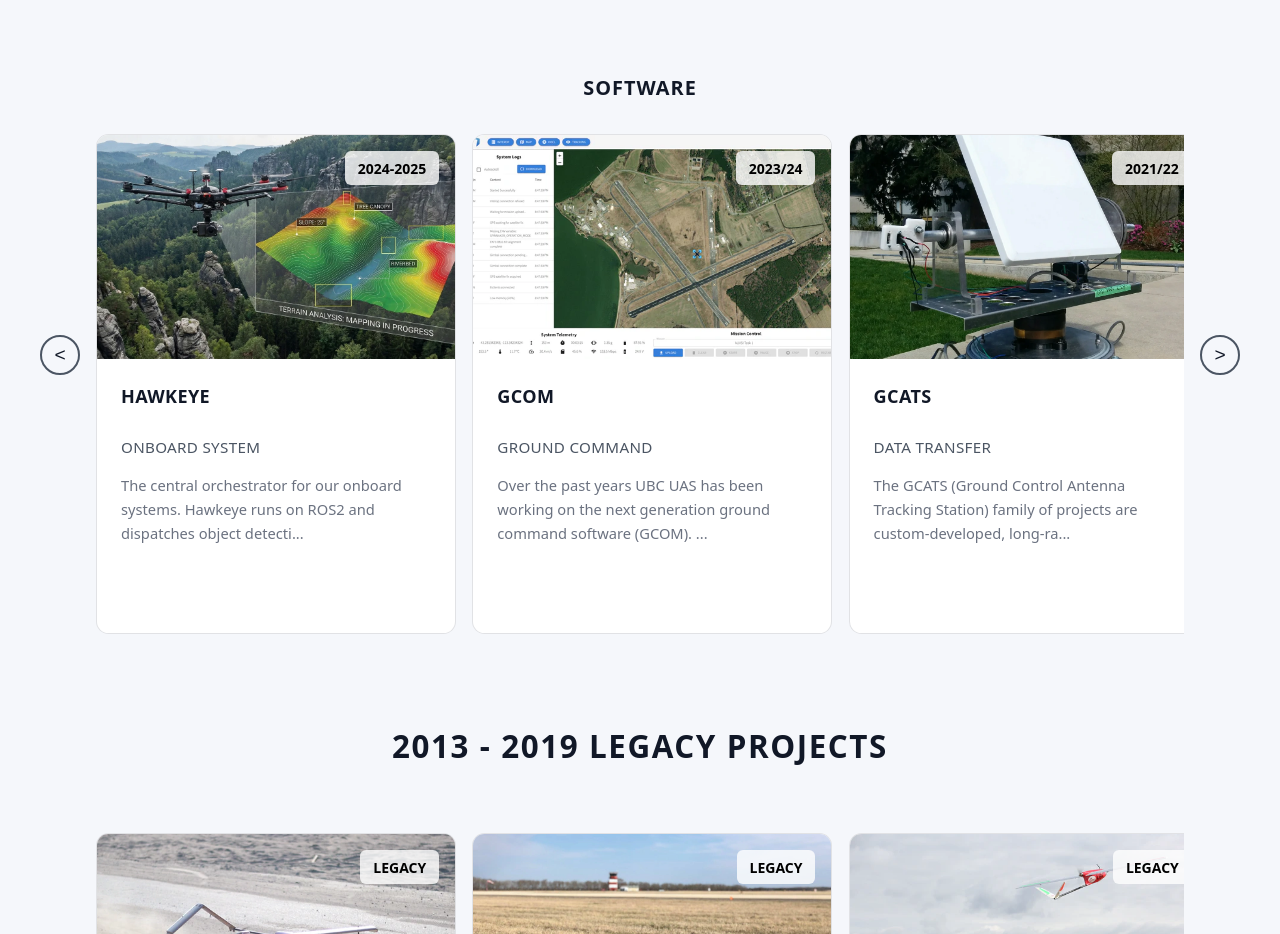
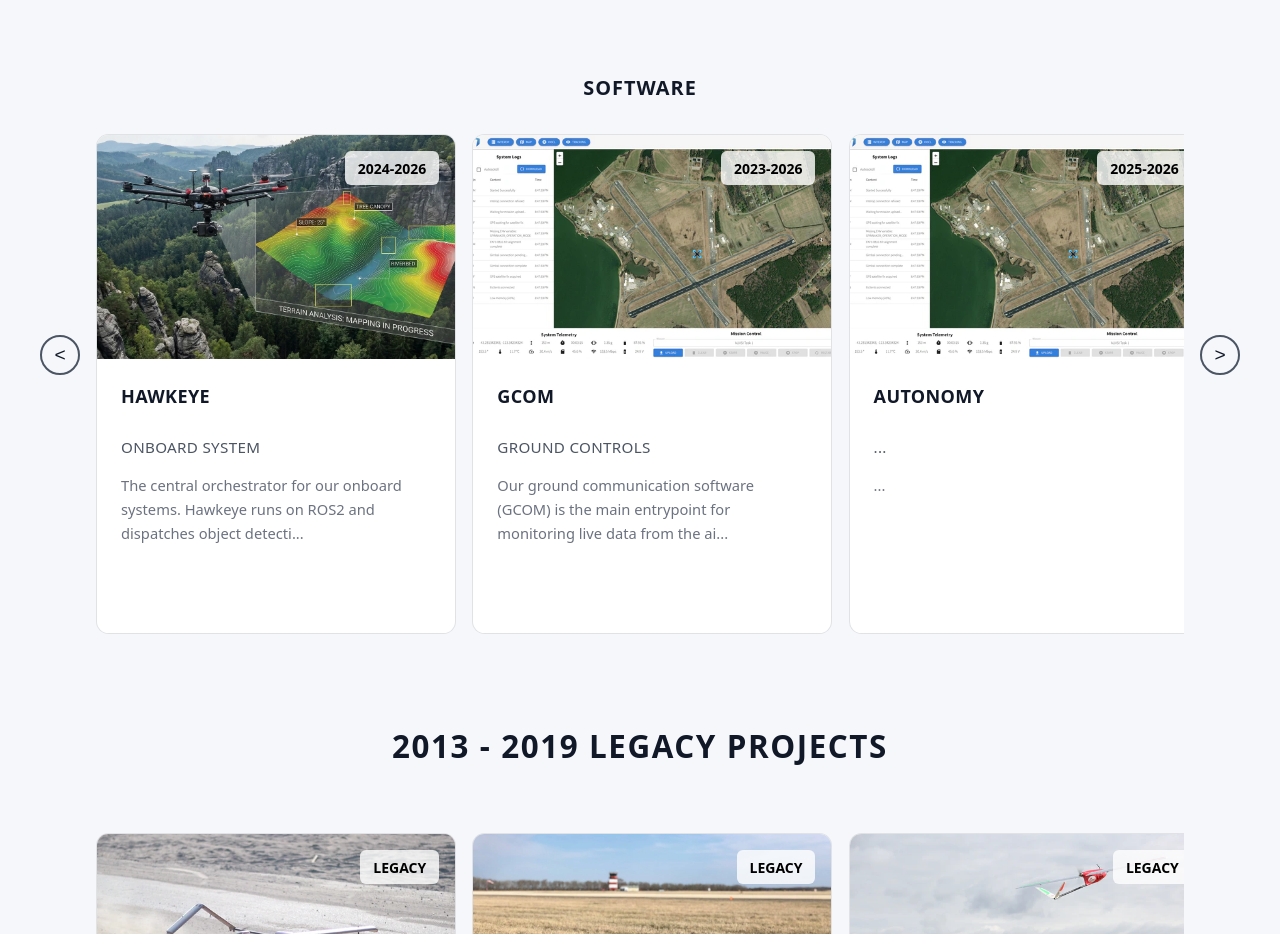
Before and after one commit to ubcuas/ubc_uas_site, a React (Vite) app: page /projects in a window 1280 px wide. Shown: the part 2180-3114 px from the top of the page. Built offline with nearby package versions, Linux system fonts and the light colour scheme.

Commit message:
(content) update software project descriptions

```diff
--- a/src/ProjectsPage.jsx
+++ b/src/ProjectsPage.jsx
@@ -106,7 +106,7 @@
     id: 12,
     title: "Hawkeye",
     subtitle: "Onboard System",
-    year: "2024-2025",
+    year: "2024-2026",
     img: CAMVIS,
     description:
       "The central orchestrator for our onboard systems. Hawkeye runs on ROS2 and dispatches object detection, image processing, live video streaming and telemetry to the ground station. It is designed to be modular and easily extensible, allowing for new payloads and sensors to be integrated with minimal effort.",
@@ -114,17 +114,25 @@
   {
     id: 11,
     title: "GCOM",
-    subtitle: "Ground Command",
-    year: "2023/24",
+    subtitle: "Ground Controls",
+    year: "2023-2026",
     img: GCOM,
     description:
-      "Over the past years UBC UAS has been working on the next generation ground command software (GCOM). A single suit that acts as a data consolidation platform, it gathers information about the UAS from multiple sources (e.g. Mavlink) and provides the following functionality: - Antenna tracker control - Drone communication and control - Collision avoidance - Reliable Image download - Image object detection - Image geotagging - Analytics on processed images - Autonomously report generation. In addition to the above functionalities, GCOM was designed with reliability and modularity in mind. This allows UBC UAS to achieve higher reliability standards since each module can be independently tested against all possible inputs. Additionally, GCOM operates using a fully reliable communication protocol developed to transmit variable length data between any two devices (UAS Message) that utilize serial, TCP, or UDP communications.",
+      "Our ground communication software (GCOM) is the main entrypoint for monitoring live data from the aircraft. It aggregates information from telemetry, video streams, and object detection to display a live view of the aircraft’s status. It also allows for mission planning and execution through waypoints, geofencing and dispatching autonomous mission execution.",
+  },
+  {
+    id: 11,
+    title: "Autonomy",
+    subtitle: "...",
+    year: "2025-2026",
+    img: GCOM,
+    description: "...",
   },
   {
     id: 13,
     title: "GCATS",
     subtitle: "Data Transfer",
-    year: "2021/22",
+    year: "2021-2022",
     img: GCATS,
     description:
       "The GCATS (Ground Control Antenna Tracking Station) family of projects are custom-developed, long-range data transfer solutions capable of automatically relaying images and videos from drones flying at long ranges back to the ground control station. Their job is to autonomously track our aircraft in flight and point a directional antenna in that exact direction. This allows the team to use higher gain antennas as opposed to less optimal omnidirectional options. Additionally, the ability to modify the height of the antenna tracker counters the Fresnel effect’s impact on our operations.",
```
